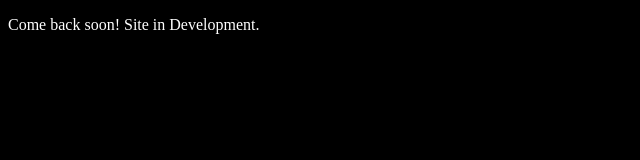
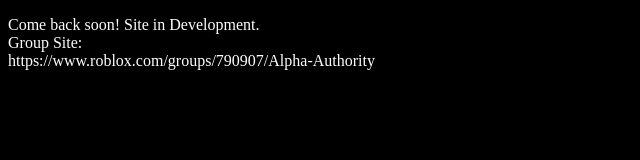
Before and after one commit to alphaauthority/alphaauthority.github.io, a plain HTML site: page index.html in a window 1280 px wide. Shown: the whole page, without its empty margins (0-640 px from the left). Drawn offline with Linux system fonts and the light colour scheme.

Commit message:
Update index.html

```diff
--- a/index.html
+++ b/index.html
@@ -8,7 +8,8 @@
 </head>
 <body>
 
-<p>Come back soon! Site in Development.</p>
+<p>Come back soon! Site in Development. <br>Group Site: <br>https://www.roblox.com/groups/790907/Alpha-Authority</p>
+
 
 </body>
 </html>
```
